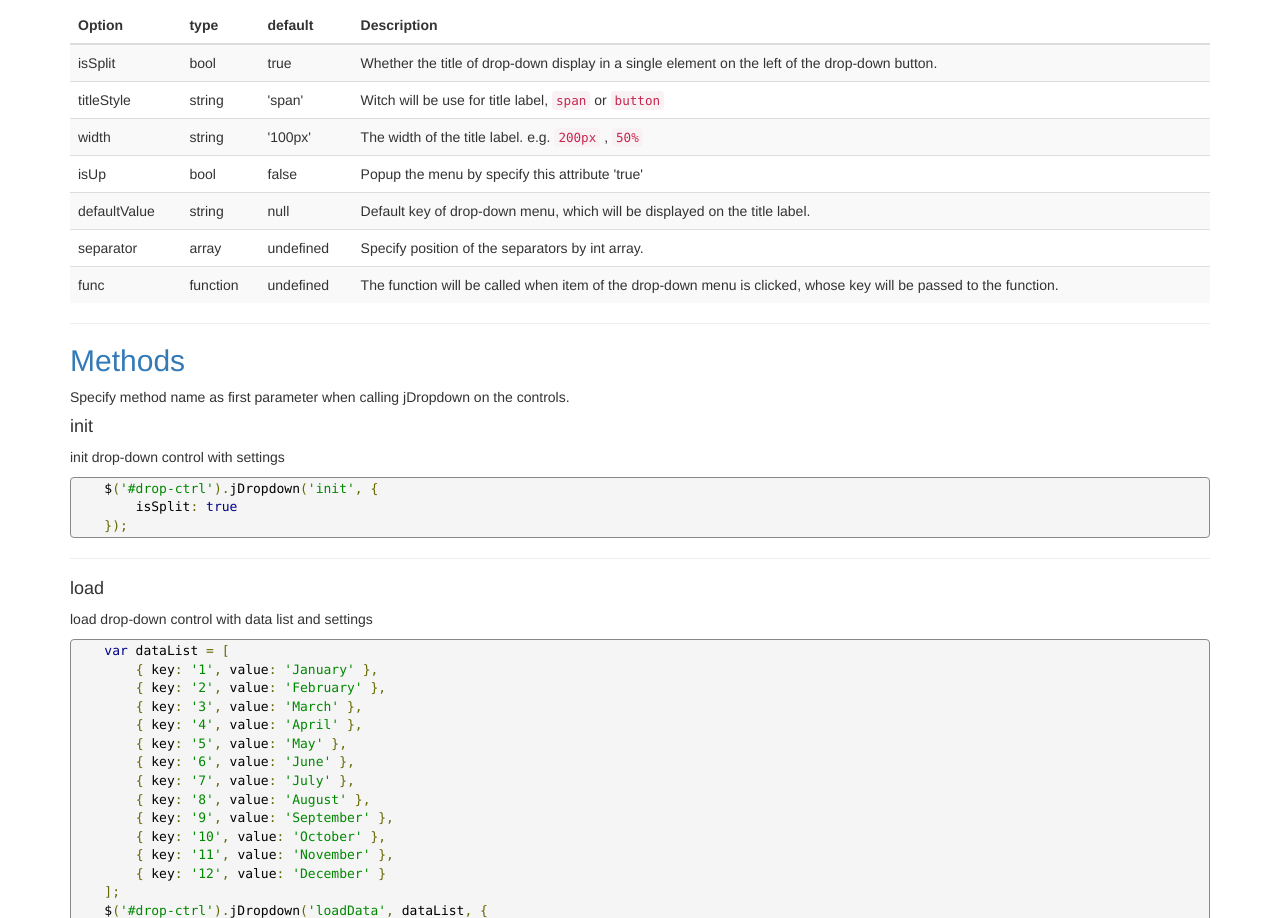
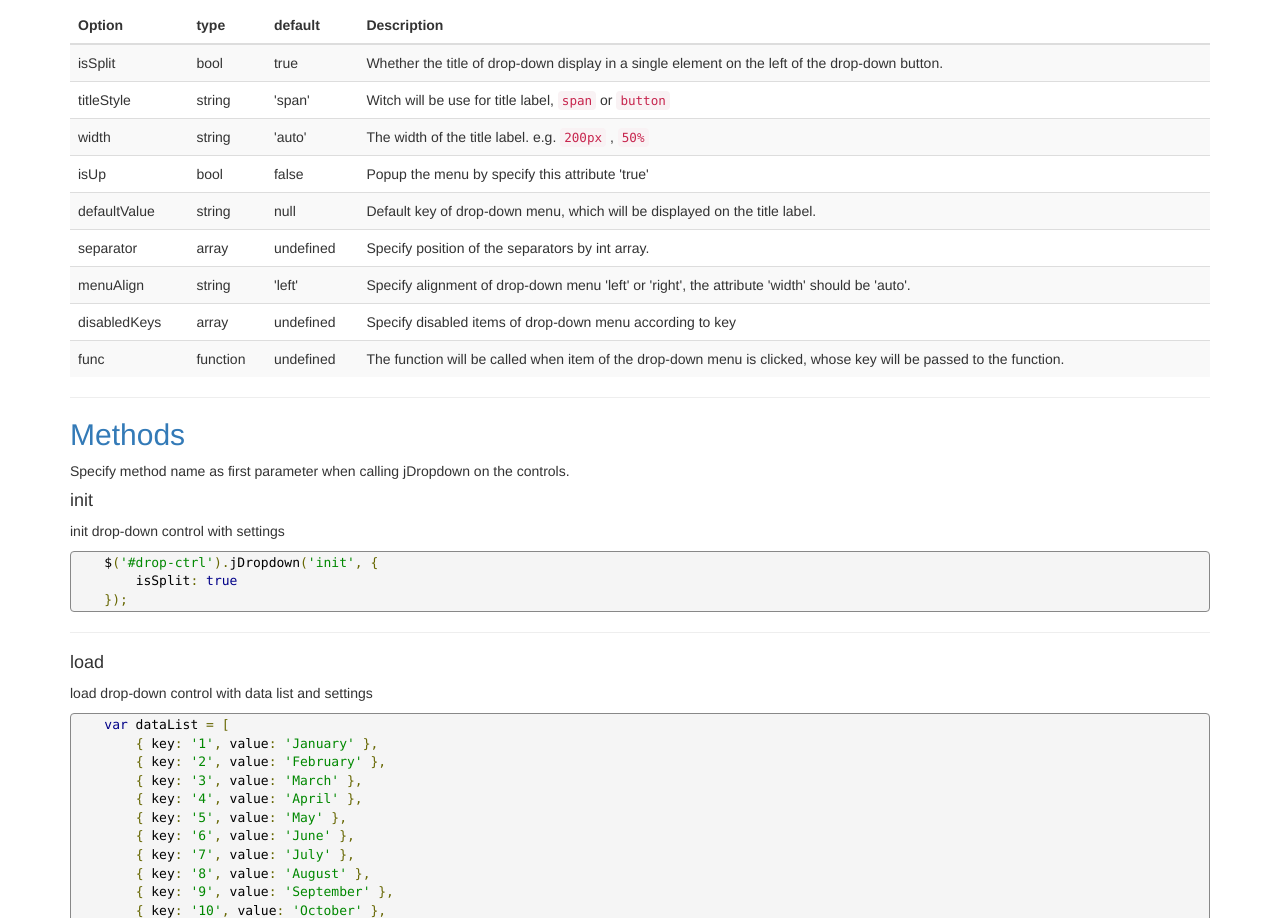
Before and after one commit to ElvinChan/jDropdown, a plain HTML site: page demo/index.html in a window 1280 px wide. Shown: the part 1264-2182 px from the top of the page. Drawn offline with Linux system fonts and the light colour scheme.

Commit message:
add attribute 'menuAlign' & 'disabledKeys'

```diff
--- a/demo/index.html
+++ b/demo/index.html
@@ -130,7 +130,7 @@
             <a href="#download" name="download" id="download">Download</a>
         </h2>
 			<p>
-				<a href="https://codeload.github.com/ElvinChan/jDropdown/zip/master">download zip from GitHub</a>
+                <a href="https://github.com/ElvinChan/jDropdown/archive/master.zip">download zip from GitHub</a>
 			</p>
 			<hr />
 
@@ -165,7 +165,7 @@
 					<tr>
 						<td>width</td>
 						<td>string</td>
-						<td>'100px'</td>
+						<td>'auto'</td>
 						<td>The width of the title label. e.g. <code>200px</code> , <code>50%</code> </td>
 					</tr>
 					<tr>
@@ -185,9 +185,19 @@
 						<td>array</td>
 						<td>undefined</td>
 						<td>Specify position of the separators by int array.</td>
-						</td>
 					</tr>
-
+                    <tr>
+                        <td>menuAlign</td>
+                        <td>string</td>
+                        <td>'left'</td>
+                        <td>Specify alignment of drop-down menu 'left' or 'right', the attribute 'width' should be 'auto'.</td>
+                    </tr>
+                    <tr>
+                        <td>disabledKeys</td>
+                        <td>array</td>
+                        <td>undefined</td>
+                        <td>Specify disabled items of drop-down menu according to key</td>
+                    </tr>
 					<tr>
 						<td>func</td>
 						<td>function</td>
--- a/src/jdropdown.js
+++ b/src/jdropdown.js
@@ -7,14 +7,25 @@
 ;
 (function ($, window, document, undefined) {
     // Create the defaults once
-    var pluginName = 'jDropdown';
+    var pluginName = 'jDropdown',
+        defaults = {
+            isSplit: true, // Whether the title of drop-down display in a single element on the left of the drop-down button
+            titleStyle: 'span', // Witch will be use for title label, span or button
+            width: 'auto', // The width of the title label. e.g. 200px, 50%
+            isUp: false, // Popup the menu by specify this attribute 'true'
+            defaultValue: null, // Default key of drop-down menu, which will be displayed on the title label
+            separator: undefined, // Specify position of the separators by int array
+            menuAlign: 'left', // Specify alignment of drop-down menu 'left' or 'right', the attribute 'width' should be 'auto'
+            disabledKeys: undefined, // Specify disabled items of drop-down menu according to key
+            func: undefined // The function will be called when item of the drop-down menu is clicked, whose key will be passed to the function
+        };
 
     // 1.Basic Method
     // 从控件获取设置项
-    var getSettings = function (obj) {
+    var getSettings = function (obj, isInit) {
         var settings = obj.data(pluginName);
-        if (typeof (settings) == 'undefined') {
-            methods.init.apply(this, arguments);
+        if (!isInit && typeof(settings) == 'undefined') {
+            window.console.error('Could not get data from drop-down control, please exec "init" method first');
         }
         return settings;
     }
@@ -27,6 +38,7 @@
             return Object.prototype.toString.call(value) === '[object Array]';
         }
     }
+
     // combine options to control
     var combineOptions = function (obj, options) {
         var settings = obj.data(pluginName);
@@ -91,10 +103,10 @@
     var setDefaultValue = function (obj, value) {
         var defaultAttr = obj.next('ul').children('li:first').attr('data-dropdown');
         if (defaultAttr == undefined && value != null) {
-            // 原来没有默认项，现在加上
+            // no default options, now add
             obj.next('ul').prepend('<li><a>' + value + '</a></li>');
         } else if (defaultAttr != undefined && value == null) {
-            // 原来有默认项，现在去掉
+            // has default options, now remove
             obj.next('ul').children('li:first').remove();
         }
         setFirstSelection(obj, value);
@@ -141,6 +153,23 @@
         }
     }
 
+    var setMenuAlign = function (obj, value) {
+        if (value) {
+            obj.next('ul').addClass("dropdown-menu-right");
+        } else {
+            obj.next('ul').removeClass("dropdown-menu-right");
+        }
+    }
+
+    var setDisabledKeys = function (obj, value) {
+        obj.next('ul').children().removeClass('disabled');
+        if (!isArrayType(value))
+            return;
+        for (var i = 0; i < value.length; i++) {
+            obj.next('ul').children('li[data-dropdown=' + value[i] + ']').addClass("disabled");
+        }
+    }
+
     var setFunc = function (obj, value) {
         obj.next('ul').find('a').unbind();
 
@@ -163,7 +192,7 @@
 
     // handle settings
     var execOptions = function (obj, settings, options) {
-        if (options.isSplit != undefined && settings.isSplit != options.isSplit) {
+        if (options.isSplit && settings.isSplit != options.isSplit) {
             setIsSplit(obj, options.isSplit);
             if (settings.width) {
                 setWidth(obj, settings.width);
@@ -172,20 +201,26 @@
                 setTitleStyle(obj, settings.titleStyle);
             }
         }
-        if (options.titleStyle != undefined && settings.titleStyle != options.titleStyle) {
+        if (options.titleStyle && settings.titleStyle != options.titleStyle) {
             setTitleStyle(obj, options.titleStyle);
         }
-        if (options.width != undefined && settings.width != options.width) {
+        if (options.width && settings.width != options.width) {
             setWidth(obj, options.width);
         }
-        if (options.isUp != undefined && settings.isUp != options.isUp) {
+        if (options.isUp && settings.isUp != options.isUp) {
             setIsUp(obj, options.isUp);
         }
-        if (options.defaultValue != undefined && settings.defaultValue != options.defaultValue) {
+        if (options.defaultValue && settings.defaultValue != options.defaultValue) {
             setDefaultValue(obj, options.defaultValue);
         }
         if (options.separator && settings.separator != options.separator) {
             setSeparator(obj, options.separator);
+        }
+        if (options.menuAlign && settings.menuAlign != options.menuAlign) {
+            setMenuAlign(obj, options.menuAlign);
+        }
+        if (options.disabledKeys && settings.disabledKeys != options.disabledKeys) {
+            setDisabledKeys(obj, options.disabledKeys);
         }
         if (options.func && settings.func != options.func) {
             setFunc(obj, options.func);
@@ -199,19 +234,10 @@
                 var $this = $(this);
 
                 // try to get settings
-                var settings = $this.data(pluginName);
+                var settings = getSettings($this, true);
 
                 if (typeof (settings) == 'undefined') {
-                    settings = {
-                        isSplit: true,
-                        titleStyle: 'span',
-                        isUp: false,
-                        defaultValue: null,
-                        key: 'key',
-                        value: 'value'
-                    };
-
-                    settings = $.extend({}, settings, options);
+                    settings = $.extend({}, defaults, options);
                     // save settings
                     $this.data(pluginName, settings);
 
@@ -264,7 +290,7 @@
 
                 var ul = $this.removeAttr('disabled').removeAttr('data-dropdown').next('ul');
                 for (var i = 0; i < list.length; i++) {
-                    ul.append('<li data-dropdown="' + eval('list[i].' + settings.key) + '"><a>' + eval('list[i].' + settings.value) + '</a></li>');
+                    ul.append('<li data-dropdown="' + list[i][settings.key] + '"><a title="' + list[i][settings.value] + '">' + list[i][settings.value] + '</a></li>');
                 }
 
                 setFirstSelection($this, settings.defaultValue);
@@ -318,7 +344,7 @@
                 var ul = $this.next('ul');
                 var lastIndex = ul.find('a').length - 1;
                 for (var i = 0; i < list.length; i++) {
-                    ul.append('<li data-dropdown="' + eval('list[i].' + settings.key) + '"><a>' + eval('list[i].' + settings.value) + '</a></li>');
+                    ul.append('<li data-dropdown="' + list[i][settings.key] + '"><a title="' + list[i][settings.value] + '">' + list[i][settings.value] + '</a></li>');
                 }
 
                 // setFirstSelection($this, settings.defaultValue);
```
